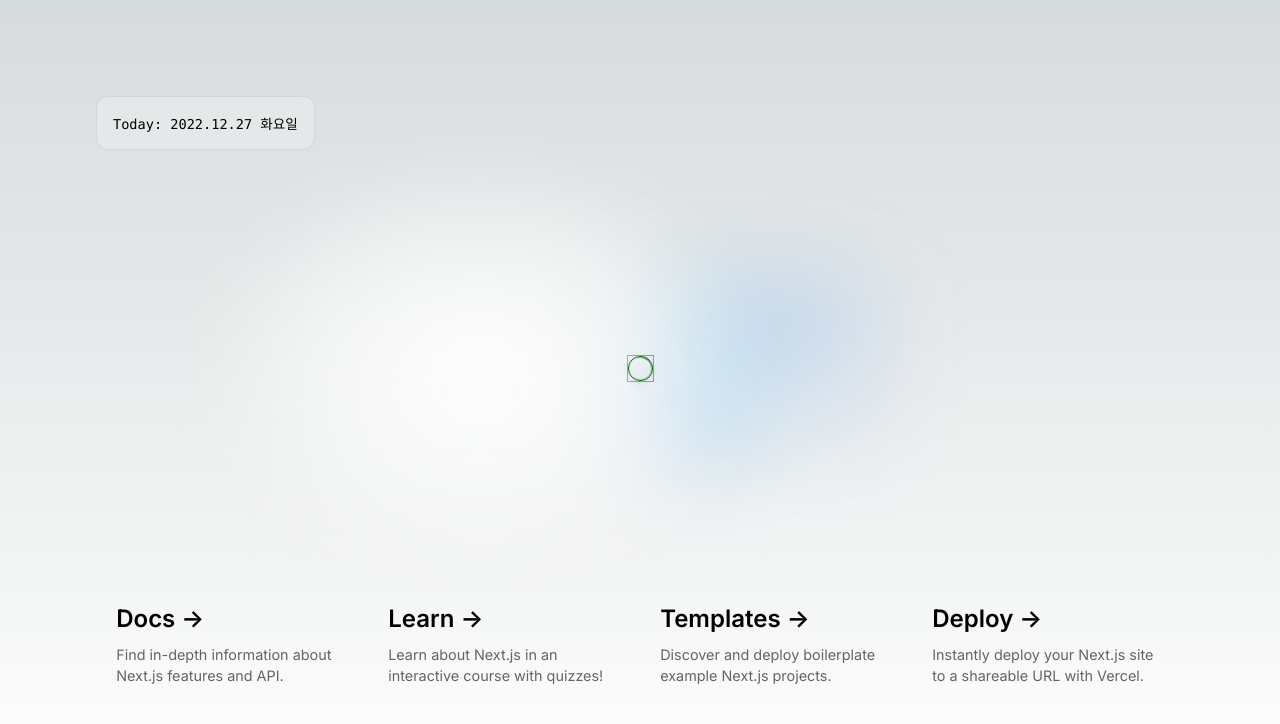
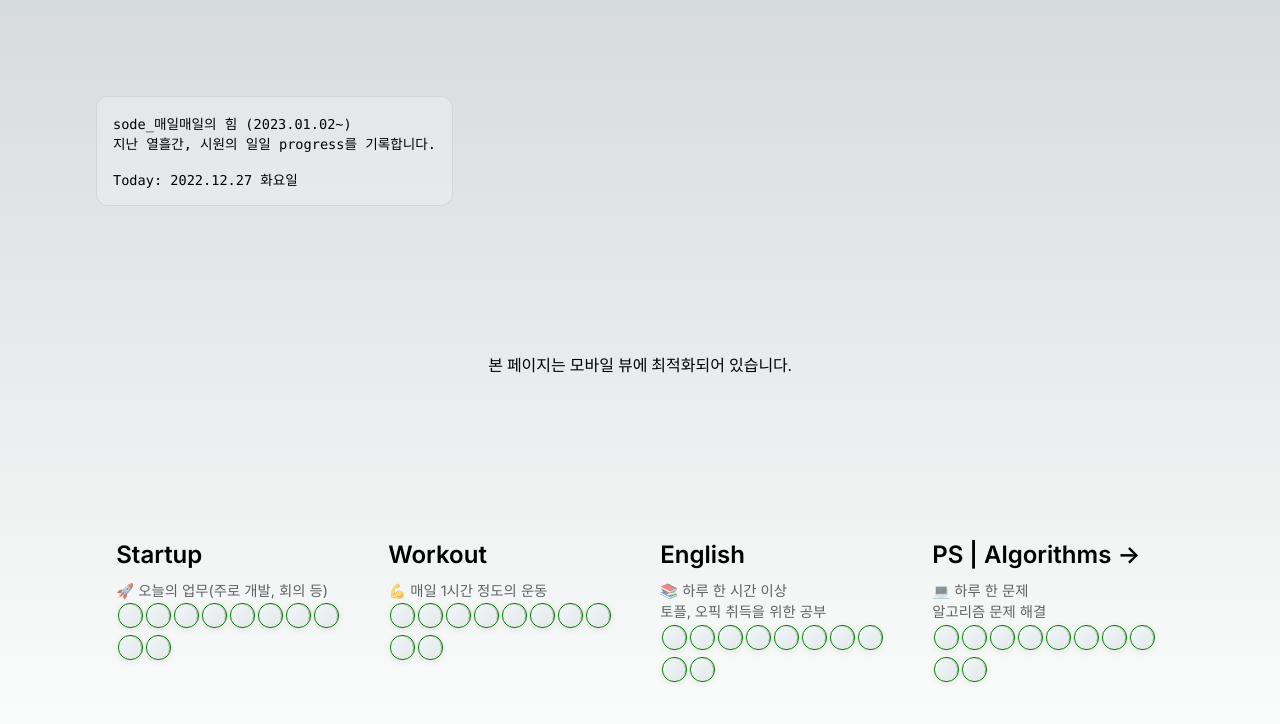
Before and after one commit to SEEWON/sode, a Next.js app: page / in a window 1280 px wide. Shown: the top 724 px of the page. Built offline with nearby package versions, Linux system fonts and the light colour scheme.

Commit message:
[GIF-36] Feat: Fill Contents & dummy data

```diff
--- /dev/null
+++ b/pages/api/dummy.ts
@@ -0,0 +1,91 @@
+export type dummyType = {
+  date: string;
+  weekend: boolean;
+  done_s: boolean;
+  done_w: boolean;
+  done_e: boolean;
+  done_p: boolean;
+}[];
+
+export const dummy: dummyType = [
+  {
+    date: '20221219',
+    weekend: false,
+    done_s: true,
+    done_w: false,
+    done_e: true,
+    done_p: false,
+  },
+  {
+    date: '20221220',
+    weekend: false,
+    done_s: true,
+    done_w: false,
+    done_e: true,
+    done_p: false,
+  },
+  {
+    date: '20221221',
+    weekend: false,
+    done_s: true,
+    done_w: false,
+    done_e: true,
+    done_p: false,
+  },
+  {
+    date: '20221222',
+    weekend: false,
+    done_s: true,
+    done_w: false,
+    done_e: true,
+    done_p: false,
+  },
+  {
+    date: '20221223',
+    weekend: false,
+    done_s: false,
+    done_w: false,
+    done_e: true,
+    done_p: false,
+  },
+  {
+    date: '20221224',
+    weekend: true,
+    done_s: true,
+    done_w: false,
+    done_e: true,
+    done_p: false,
+  },
+  {
+    date: '20221225',
+    weekend: true,
+    done_s: false,
+    done_w: false,
+    done_e: true,
+    done_p: false,
+  },
+  {
+    date: '20221226',
+    weekend: false,
+    done_s: false,
+    done_w: false,
+    done_e: true,
+    done_p: false,
+  },
+  {
+    date: '20221227',
+    weekend: false,
+    done_s: true,
+    done_w: false,
+    done_e: true,
+    done_p: false,
+  },
+  {
+    date: '20221228',
+    weekend: false,
+    done_s: true,
+    done_w: false,
+    done_e: true,
+    done_p: false,
+  },
+];
--- a/pages/index.tsx
+++ b/pages/index.tsx
@@ -1,7 +1,7 @@
 import Head from 'next/head';
-import Image from 'next/image';
 import { Inter } from '@next/font/google';
 import styles from '../styles/Home.module.css';
+import { dummy, dummyType } from './api/dummy';
 
 const inter = Inter({ subsets: ['latin'] });
 
@@ -10,6 +10,9 @@ export default function Home() {
   const options: { [key: string]: string } = {
     weekday: 'long',
   };
+
+  const dummyData: dummyType = dummy;
+  console.log(dummyData);
 
   return (
     <>
@@ -22,52 +25,75 @@ export default function Home() {
       <main className={styles.main}>
         <div className={styles.description}>
           <p>
+            sode_매일매일의 힘 (2023.01.02~)
+            <br />
+            지난 열흘간, 시원의 일일 progress를 기록합니다.
+            <br />
+            <br />
             Today: {date.getFullYear()}.{date.getMonth() + 1}.{date.getDate()}{' '}
             {date.toLocaleDateString('ko-KR', options)}
           </p>
         </div>
-
-        <div className={styles.center}>
-          <div className={styles.square}></div>
+        <div className={styles.guide}>
+          본 페이지는 모바일 뷰에 최적화되어 있습니다.
         </div>
-
         <div className={styles.grid}>
           <div className={styles.card}>
-            <h2 className={inter.className}>
-              Docs <span>-&gt;</span>
-            </h2>
+            <h2 className={inter.className}>Startup</h2>
             <p className={inter.className}>
-              Find in-depth information about Next.js features and&nbsp;API.
+              🚀 오늘의 업무(주로 개발, 회의 등)
             </p>
+            <div>
+              {dummyData.map((item) => (
+                <span className={styles.square}></span>
+              ))}
+            </div>
           </div>
 
           <div className={styles.card}>
-            <h2 className={inter.className}>
-              Learn <span>-&gt;</span>
-            </h2>
-            <p className={inter.className}>
-              Learn about Next.js in an interactive course with&nbsp;quizzes!
-            </p>
+            <h2 className={inter.className}>Workout</h2>
+            <p className={inter.className}>💪 매일 1시간 정도의 운동</p>
+            <div>
+              {dummyData.map((item) => (
+                <span className={styles.square}></span>
+              ))}
+            </div>
           </div>
 
           <div className={styles.card}>
+            <h2 className={inter.className}>English</h2>
+            <p className={inter.className}>
+              📚 하루 한 시간 이상
+              <br />
+              토플, 오픽 취득을 위한 공부
+            </p>
+            <div>
+              {dummyData.map((item) => (
+                <span className={styles.square}></span>
+              ))}
+            </div>
+          </div>
+
+          <a
+            href="https://solved.ac/profile/andyaaa78"
+            className={styles.card}
+            target="_blank"
+            rel="noopener noreferrer"
+          >
             <h2 className={inter.className}>
-              Templates <span>-&gt;</span>
+              PS | Algorithms <span>-&gt;</span>
             </h2>
             <p className={inter.className}>
-              Discover and deploy boilerplate example Next.js&nbsp;projects.
+              💻️ 하루 한 문제
+              <br />
+              알고리즘 문제 해결
             </p>
-          </div>
-
-          <div className={styles.card}>
-            <h2 className={inter.className}>
-              Deploy <span>-&gt;</span>
-            </h2>
-            <p className={inter.className}>
-              Instantly deploy your Next.js site to a shareable URL
-              with&nbsp;Vercel.
-            </p>
-          </div>
+            <div>
+              {dummyData.map((item) => (
+                <span className={styles.square}></span>
+              ))}
+            </div>
+          </a>
         </div>
       </main>
     </>
--- a/styles/Home.module.css
+++ b/styles/Home.module.css
@@ -120,6 +120,7 @@
   overflow: hidden;
   box-shadow: 0px 2px 8px -1px #0000001a;
   border: 1px solid green;
+  margin: 1.5px;
 }
 
 .square::before,
@@ -174,6 +175,10 @@
 
 /* Mobile */
 @media (max-width: 700px) {
+  .guide {
+    display: none;
+  }
+
   .content {
     padding: 4rem;
   }
@@ -181,7 +186,7 @@
   .grid {
     grid-template-columns: 1fr;
     margin-bottom: 120px;
-    max-width: 320px;
+    max-width: 370px;
     text-align: center;
   }
 
```
